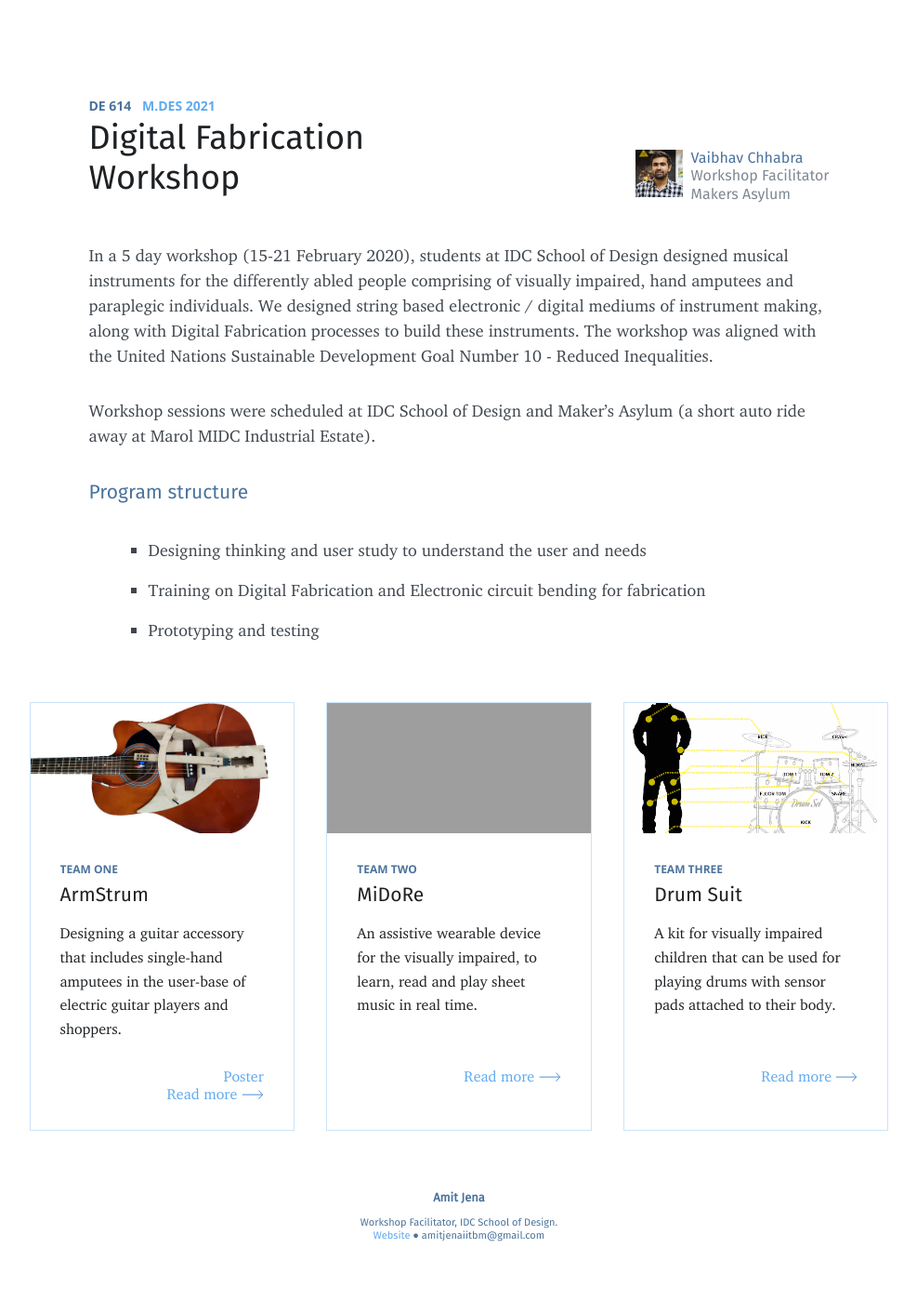
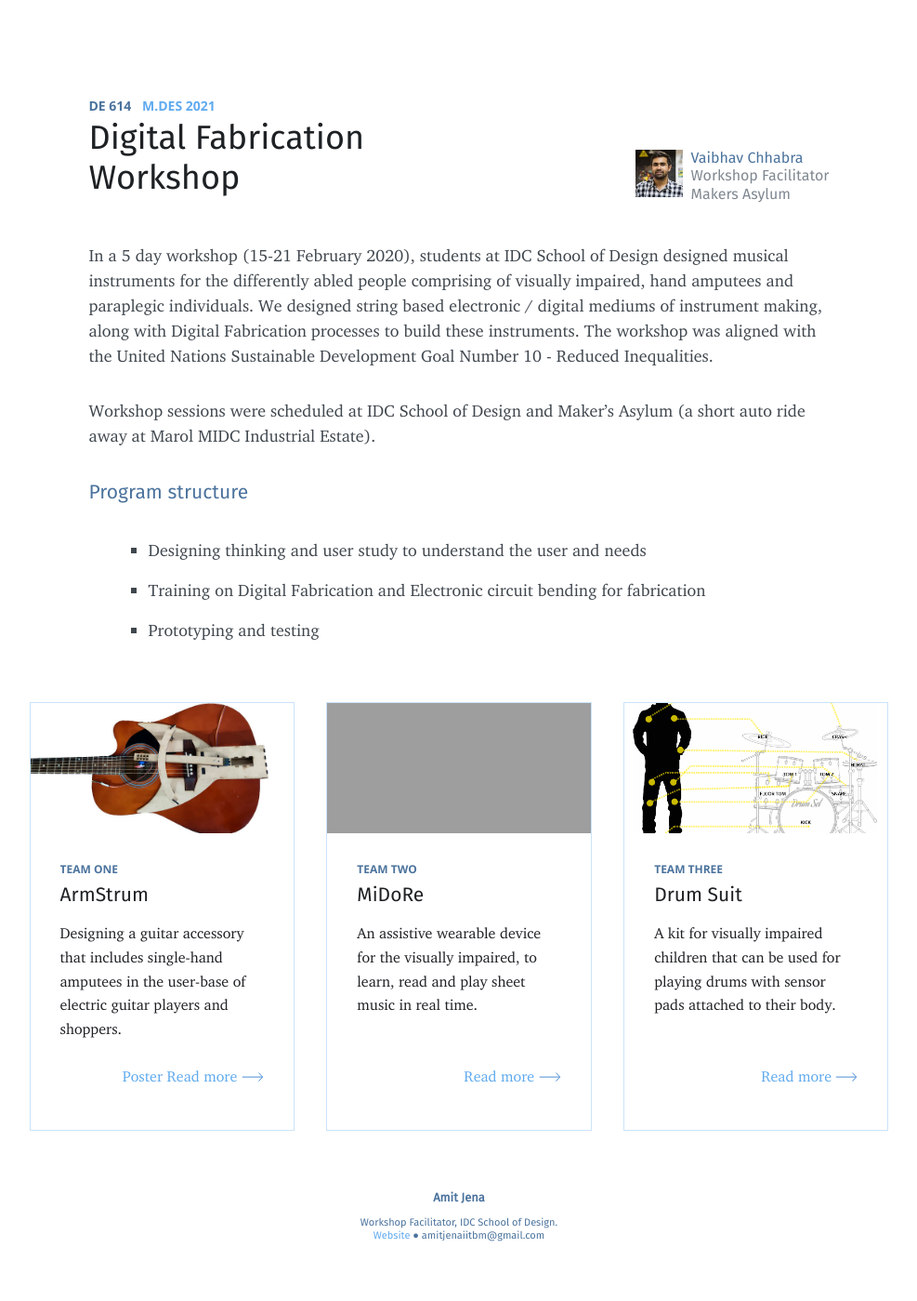
Before and after one commit to amitjenaiitbm/ma-dfworkshop, a Jekyll site: the page built from index.md, in a window 1280 px wide. Shown: the whole page at 93% size, without its empty margins (146-1133 px from the left). Built offline with Jekyll 4.4.1, drawn with Linux system fonts in a browser that asks for light colours; nearby versions of some CDN libraries.

Commit message:
Update home.html

```diff
--- a/_layouts/home.html
+++ b/_layouts/home.html
@@ -32,9 +32,8 @@
 
 
             <div class="project-card by2">
-                    <a href="posters/armStrum.jpg" target="_blank">
-                        <div class="cover" style="background-image: url('{{site.baseurl}}img/armstrum.jpg')"></div>
-                    </a>
+                    <div class="cover" style="background-image: url('{{site.baseurl}}img/armstrum.jpg')"></div>
+
                     <div class="text">
                             <div class="overflow-box">
                                     <div class="os">Team One</div>
@@ -43,7 +42,10 @@
                             </div>
                     </div>
                     <div class="medium">
-                        Poster<pre></pre><pre></pre><pre></pre><a href="https://rishi4git.github.io/Guitar.io/" target="_blank">Read more
+                        <a href="posters/armStrum.jpg" target="_blank">
+                          Poster
+                        </a>
+                        <a href="https://rishi4git.github.io/Guitar.io/" target="_blank">Read more
 
     <svg width="24px" height="10px" viewBox="0 0 24 10" version="1.1" xmlns="http://www.w3.org/2000/svg" xmlns:xlink="http://www.w3.org/1999/xlink">
         <g id="Page-1" stroke="none" stroke-width="1" fill="none" fill-rule="evenodd">
```
